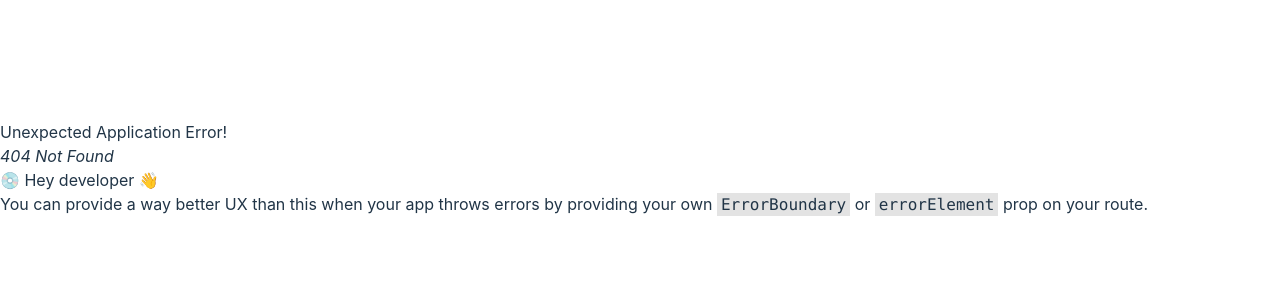
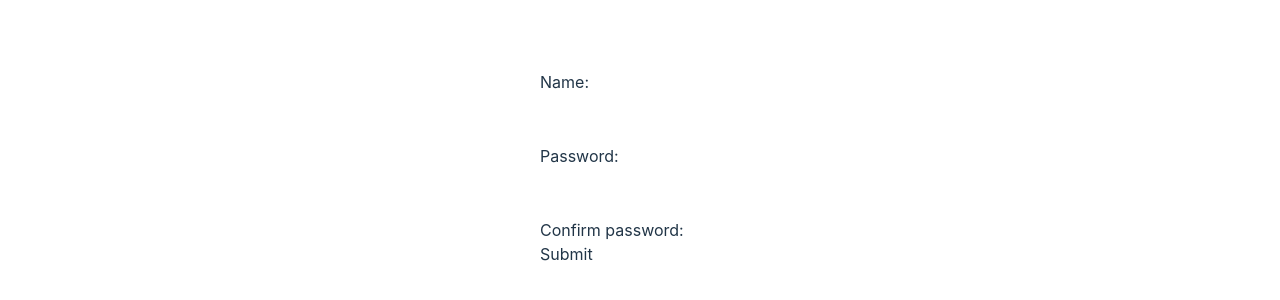
Before and after one commit to slade77777/reactjs-project-railway64, a React (Vite) app: page /login in a window 1280 px wide. Before the commit this address had no page. Shown: the part 232-532 px from the top of the page. Built offline with nearby package versions, Linux system fonts and the light colour scheme.

Commit message:
edit object

```diff
--- a/package.json
+++ b/package.json
@@ -11,13 +11,16 @@
   },
   "dependencies": {
     "@hookform/resolvers": "^3.1.1",
+    "@reduxjs/toolkit": "^1.9.5",
     "axios": "^1.4.0",
     "localforage": "^1.10.0",
     "match-sorter": "^6.3.1",
     "react": "^18.2.0",
     "react-dom": "^18.2.0",
     "react-hook-form": "^7.45.1",
+    "react-redux": "^8.1.1",
     "react-router-dom": "^6.14.1",
+    "redux": "^4.2.1",
     "sort-by": "^1.2.0",
     "styled-components": "^6.0.3",
     "yup": "^1.2.0"
--- a/src/App.tsx
+++ b/src/App.tsx
@@ -5,10 +5,13 @@ import {
   RouterProvider,
 } from "react-router-dom";
 import Home from "./page/Home.tsx";
-import React, {useState} from "react";
+import React from "react";
 import User from "./page/User.tsx";
 import Calculate from "./page/Calculate.tsx";
 import UserList from "./page/UserList.tsx";
+import {Provider} from 'react-redux';
+import store from "./store";
+import Login from "./page/Login.tsx";
 
 const router = createBrowserRouter([
   {
@@ -26,20 +29,19 @@ const router = createBrowserRouter([
   {
     path: '/user-list',
     element: <UserList />
+  },
+  {
+    path: '/login',
+    element: <Login />
   }
 ]);
 
-export const AppContext = React.createContext(undefined);
-
 function App() {
-  const [data, setData] = useState<any>({ name: 'cuong' })
 
   return (
-    // eslint-disable-next-line @typescript-eslint/ban-ts-comment
-    // @ts-ignore
-    <AppContext.Provider value={{user: data, changeUser: setData}}>
+    <Provider store={store}>
       <RouterProvider router={router} />
-    </AppContext.Provider>
+    </Provider>
   )
 }
 
--- /dev/null
+++ b/src/actions/userActions.ts
@@ -0,0 +1,9 @@
+export const LOGIN_ACTION = 'LOGIN_ACTION';
+
+export function login(data: { name: string, password: string }) {
+  console.log(data);
+  return {
+    type: LOGIN_ACTION,
+    payload: data
+  }
+}
--- /dev/null
+++ b/src/page/Login.tsx
@@ -0,0 +1,48 @@
+import {Container} from "./Calculate.tsx";
+import {useForm} from "react-hook-form";
+import {yupResolver} from "@hookform/resolvers/yup";
+import {useNavigate} from "react-router-dom";
+import {createUser, updateUser} from "../services/user-api.ts";
+import * as yup from "yup";
+import {login} from "../actions/userActions.ts";
+import {useDispatch} from "react-redux";
+
+const schema = yup.object({
+  name: yup.string().required(),
+  password: yup.string().min(6).max(20),
+}).required();
+
+
+const Login = () => {
+  const { register, handleSubmit, formState: { errors } }
+    = useForm({
+    resolver: yupResolver(schema)
+  });
+  const navigate = useNavigate();
+  const dispatch = useDispatch();
+
+  async function onSubmit(data: any) {
+    const userData = {
+      name: data.name,
+      password: data.password
+    }
+    dispatch(login(userData))
+    navigate('/user-list')
+  }
+
+  return <Container>
+    <form onSubmit={handleSubmit(onSubmit)}>
+      <p className="title w-40">Name: </p>
+      <input type='text' {...register('name')}  style={{ backgroundColor: 'white', width: 200, height: 50, color: 'black'}}/>
+      <p></p>
+      <p className="title w-40">Password: </p>
+      <input {...register('password')} type='text' style={{ backgroundColor: 'white', width: 200, height: 50, color: 'black'}}/>
+      <p style={{color: 'red'}}>{errors.password?.message}</p>
+
+      <p className="title w-40">Confirm password: </p>
+      <input className="ml-16 p-4 mt-8 border-2 border-solid border-white rounded-md cursor-pointer" type="submit" />
+    </form>
+  </Container>
+}
+
+export default Login
--- a/src/page/UserList.tsx
+++ b/src/page/UserList.tsx
@@ -1,9 +1,10 @@
-import {useEffect, useState} from "react";
 import styled from "styled-components";
 import UserForm from "../components/UserForm.tsx";
 import {getUserList} from "../services/user-api.ts";
 import {Link} from "react-router-dom";
 import useFetchData from "../hooks/useFetchData.ts";
+import {useSelector} from "react-redux";
+import store from "../store";
 
 export type UserType = {name: string, password: string, id: string}
 
@@ -15,9 +16,9 @@ const UserItem = ({user}: {user: UserType}) => {
 }
 
 const UserList = () => {
-  // @ts-ignore
   const { data, getData } = useFetchData(getUserList)
-
+  const storeData = useSelector(state => state.user);
+  console.log(storeData);
   return (
     <div className="grid grid-cols-2 w-screen h-screen">
       <div className="flex flex-col items-center justify-center w-full h-full">
--- /dev/null
+++ b/src/reducers/userReducer.ts
@@ -0,0 +1,21 @@
+import {LOGIN_ACTION} from "../actions/userActions.ts";
+
+const initialData = {
+  name: '',
+  age: '',
+  password: ''
+}
+
+function userReducer(state = initialData, action) {
+  switch (action.type) {
+    case LOGIN_ACTION:
+      return {
+        name: action.payload.name,
+        password: action.payload.password
+      }
+    default:
+      return state;
+  }
+}
+
+export default userReducer;
--- /dev/null
+++ b/src/store/index.ts
@@ -0,0 +1,5 @@
+import {combineReducers, createStore} from 'redux'
+import userReducer from "../reducers/userReducer.ts";
+const store = createStore(combineReducers({user: userReducer}))
+
+export default store
```
Also changed, not shown: 1 other file (tests, documents, lock files or other folders).
